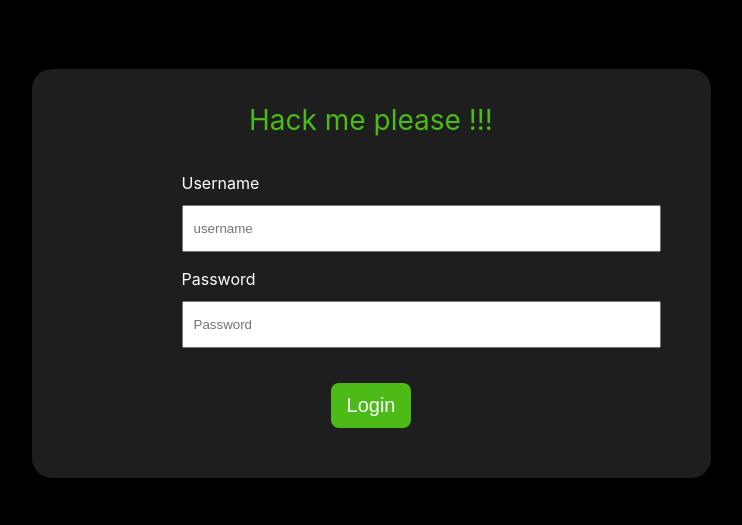
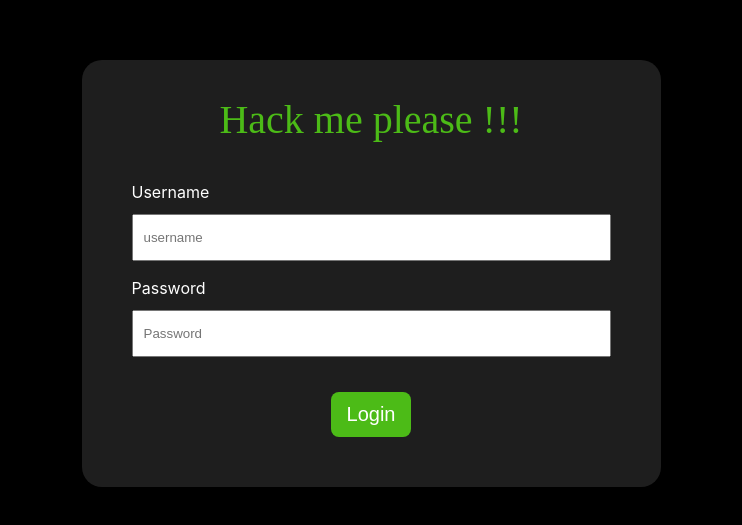
Before and after one commit to FairyFay404/website-not-security, a React (Vite) app in the folder client/: page / in a window 1280 px wide. Shown: the part 127-652 px from the top of the page, without its empty margins (269-1011 px from the left). Built offline with nearby package versions, Linux system fonts and the light colour scheme.

Commit message:
Update Login.jsx

```diff
--- a/client/src/Login.jsx
+++ b/client/src/Login.jsx
@@ -30,15 +30,15 @@ export default function Login() {
             <div className="bg-black flex flex-row justify-center items-center">
                 <div className="bg-white border-radius-10 ">
                     <div className='flex flex-col justify-center items-center'>
-                        <p className="text-hackme">Hack me please !!!</p>
+                        <p className="text-hackme font">Hack me please !!!</p>
                     </div>
-                    <div>
-                        <p className="text-username set-margin-left">Username</p>
-                        <input className="input-username set-margin-left" type="text" placeholder="username" onChange={(event) => { setUsername(event.target.value) }}/>
+                    <div className='flex flex-col justify-center items-left'>
+                        <p className="text-username ">Username</p>
+                        <input className="input-username" type="text" placeholder="username" onChange={(event) => { setUsername(event.target.value) }}/>
                     </div>
-                    <div>
-                        <p className="text-password set-margin-left">Password</p>
-                        <input className="input-password set-margin-left" type="password" placeholder="Password" onChange={(event) => { setPassword(event.target.value) }}/>
+                    <div className='flex flex-col justify-center items-left'>
+                        <p className="text-password ">Password</p>
+                        <input className="input-password " type="password" placeholder="Password" onChange={(event) => { setPassword(event.target.value) }}/>
                     </div>
                     <div className="flex flex-col justify-center items-center margin-top-button">
 
```
